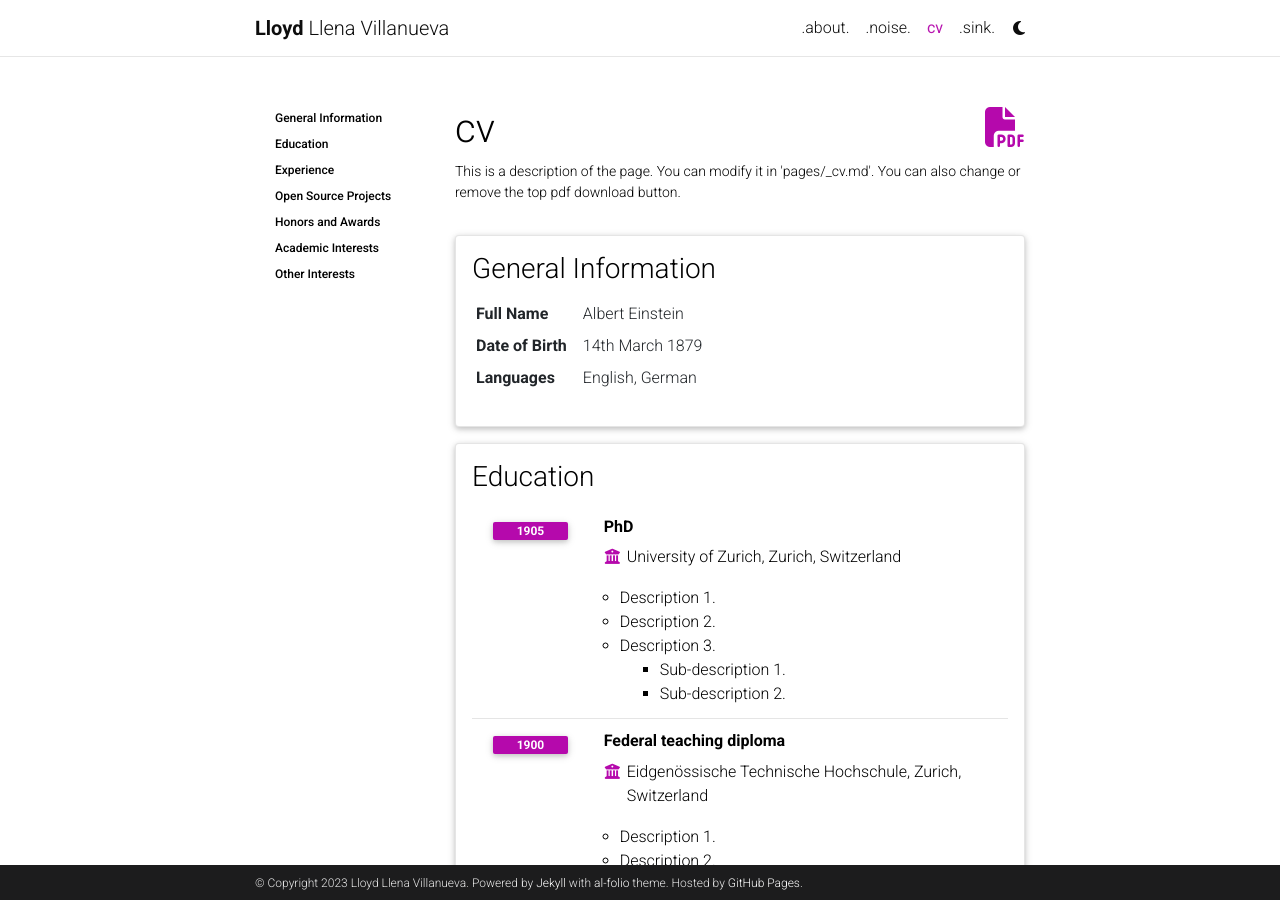
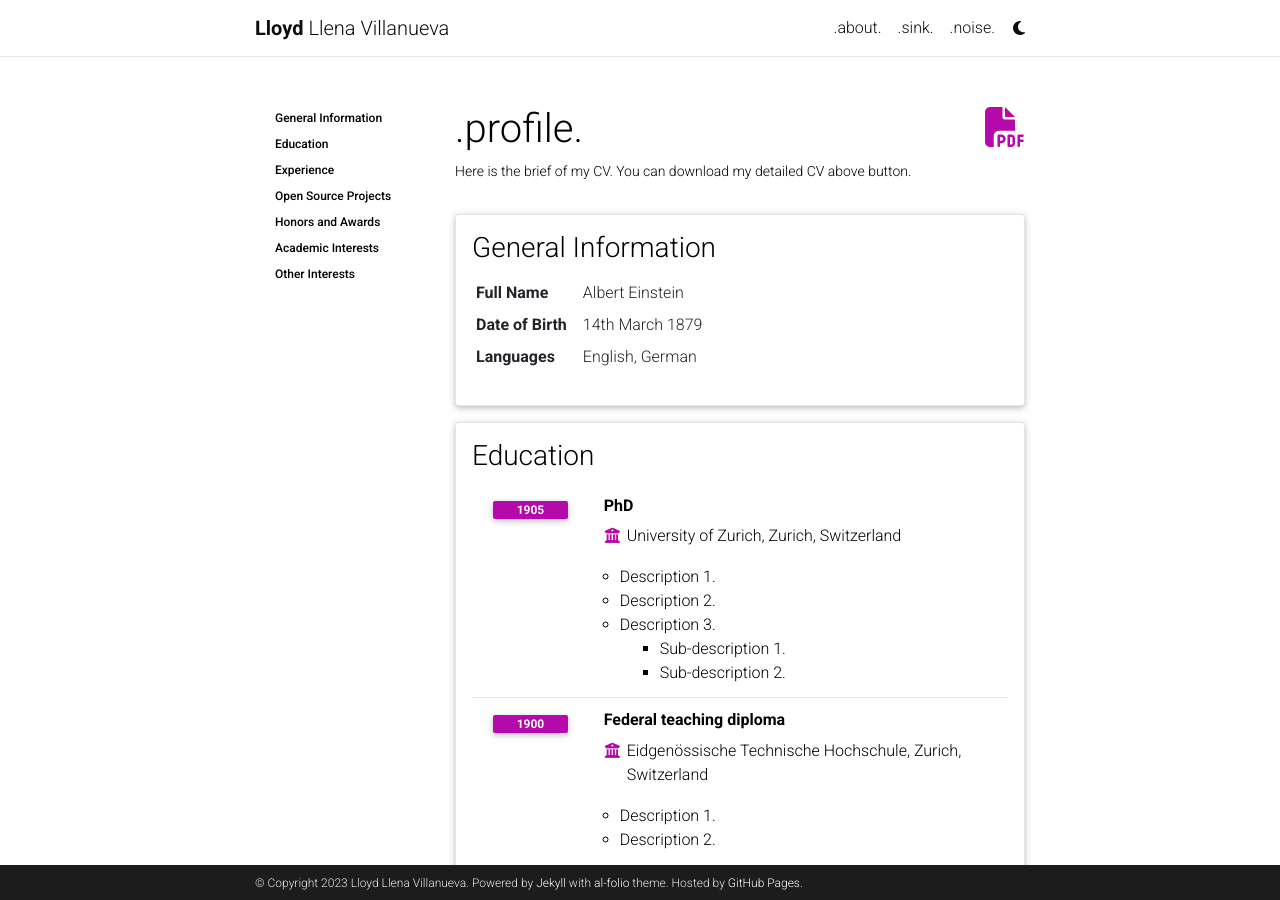
Before and after one commit to llvillanueva/llvillanueva.github.io, a Jekyll site: the page built from _pages/cv.md, in a window 1280 px wide and 900 px high. Built offline with Jekyll 4.4.1, drawn with Linux system fonts in a browser that asks for light colours; full-size pictures stand in for the smaller copies a plugin makes; comment, search, counter and statistics services are not loaded; a style sheet for code colours, icons or effects is not loaded.

Commit message:
major update

```diff
--- a/_includes/header.html
+++ b/_includes/header.html
@@ -52,15 +52,6 @@
             </a>
           </li>
           {% if site.blog_nav_title %}
-              <!-- Blog -->
-              <li class="nav-item {% if page.url contains 'blog' %}active{% endif %}">
-                <a class="nav-link" href="{{ '/blog/' | relative_url }}">{{ site.blog_nav_title }}
-                  {%- if page.url contains 'blog' -%}
-                  <span class="sr-only">(current)</span>
-                  {%- endif -%}
-                </a>
-              </li>
-              {%- endif %}
 
           <!-- Other pages -->
           {%- assign sorted_pages = site.pages | sort: "nav_order" -%}
@@ -96,6 +87,16 @@
           {% endfor -%}
           {%- if site.enable_darkmode %}
 
+          <!-- Blog -->
+          <li class="nav-item {% if page.url contains 'blog' %}active{% endif %}">
+            <a class="nav-link" href="{{ '/blog/' | relative_url }}">{{ site.blog_nav_title }}
+              {%- if page.url contains 'blog' -%}
+              <span class="sr-only">(current)</span>
+              {%- endif -%}
+            </a>
+          </li>
+          {%- endif %}
+
           <!-- Toogle theme mode -->
           <li class="toggle-container">
             <button id="light-toggle" title="Change theme">
--- a/_pages/cv.md
+++ b/_pages/cv.md
@@ -1,11 +1,12 @@
 ---
 layout: cv
 permalink: /cv/
-title: cv
-nav: true
-nav_order: 4
-cv_pdf: example_pdf.pdf
-description: This is a description of the page. You can modify it in 'pages/_cv.md'. You can also change or remove the top pdf download button.
+title: .profile.
+headt: curriculum vitae
+nav: false
+nav_order: 2
+cv_pdf: Villanueva_Lloyd_CV.pdf
+description: Here is the brief of my CV. You can download my detailed CV above button.
 toc:
   sidebar: left
 ---
```
Also changed, not shown: assets/json/resume.json (+64 -27 lines), 2 other files. Lines whose indentation alone changed are shown as unchanged.
